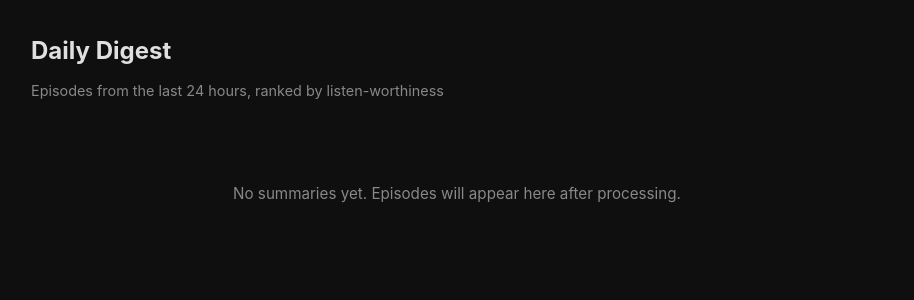
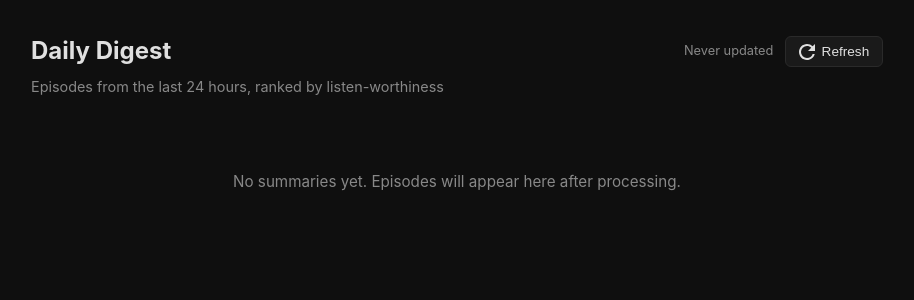
Before and after one commit to guptaShourya/AI-Podcast-assistant, a FastAPI app: page /ui in a window 1280 px wide. Shown: the part 61-361 px from the top of the page, without its empty margins (183-1097 px from the left). Run offline with FastAPI, Linux system fonts and the light colour scheme; data that the repository does not hold is empty; parts of the project's set-up code (start-up, migrations or seed data) failed here and were passed over.

Commit message:
feat: add last updated timestamp and refresh functionality to digest page

```diff
--- a/app/ui/static/style.css
+++ b/app/ui/static/style.css
@@ -93,6 +93,69 @@ h1 {
   color: var(--text-muted);
   font-size: 0.9rem;
   margin-bottom: 2rem;
+}
+
+/* ── Digest Header + Refresh ─────────────── */
+
+.digest-header {
+  display: flex;
+  justify-content: space-between;
+  align-items: flex-start;
+  gap: 1rem;
+  margin-bottom: 1.5rem;
+}
+.digest-header h1 {
+  margin-bottom: 0.25rem;
+}
+.digest-header .subtitle {
+  margin-bottom: 0;
+}
+
+.refresh-bar {
+  display: flex;
+  align-items: center;
+  gap: 0.75rem;
+  flex-shrink: 0;
+  padding-top: 0.25rem;
+}
+
+.last-updated {
+  color: var(--text-muted);
+  font-size: 0.8rem;
+  white-space: nowrap;
+}
+
+.btn-refresh {
+  display: inline-flex;
+  align-items: center;
+  gap: 0.4rem;
+  background: var(--surface);
+  border: 1px solid var(--border);
+  color: var(--text);
+  padding: 0.4rem 0.8rem;
+  border-radius: 6px;
+  font-size: 0.85rem;
+  cursor: pointer;
+  transition: background 0.15s, border-color 0.15s;
+}
+.btn-refresh:hover {
+  background: var(--surface-hover);
+  border-color: var(--accent);
+}
+.btn-refresh:disabled {
+  opacity: 0.6;
+  cursor: not-allowed;
+}
+
+.refresh-icon {
+  transition: transform 0.3s;
+}
+.refresh-icon.spinning {
+  animation: spin 1s linear infinite;
+}
+@keyframes spin {
+  from { transform: rotate(0deg); }
+  to { transform: rotate(360deg); }
 }
 
 /* ── Score Badge ─────────────────────────── */
@@ -915,6 +978,15 @@ h1 {
     padding: 0 1rem;
   }
 
+  .digest-header {
+    flex-direction: column;
+    gap: 0.75rem;
+  }
+  .refresh-bar {
+    width: 100%;
+    justify-content: space-between;
+  }
+
   /* ── Nav hamburger ── */
   .nav-toggle {
     display: flex;
--- a/app/ui/templates/digest.html
+++ b/app/ui/templates/digest.html
@@ -1,9 +1,30 @@
 {% extends "base.html" %} {% block title %}Daily Digest — Podcast Assistant{%
 endblock %} {% block content %}
-<h1>Daily Digest</h1>
-<p class="subtitle">
-  Episodes from the last 24 hours, ranked by listen-worthiness
-</p>
+<div class="digest-header">
+  <div>
+    <h1>Daily Digest</h1>
+    <p class="subtitle">
+      Episodes from the last 24 hours, ranked by listen-worthiness
+    </p>
+  </div>
+  <div class="refresh-bar">
+    <span class="last-updated" id="lastUpdated">
+      {% if last_updated %}
+        Updated {{ last_updated.strftime('%b %d, %H:%M') }} UTC
+      {% else %}
+        Never updated
+      {% endif %}
+    </span>
+    <form action="/ui/refresh" method="post" id="refreshForm">
+      <button type="submit" class="btn-refresh" id="refreshBtn" title="Poll feeds & process new episodes">
+        <svg class="refresh-icon" id="refreshIcon" width="16" height="16" viewBox="0 0 16 16" fill="none">
+          <path d="M13.65 2.35A7.958 7.958 0 008 0C3.58 0 .01 3.58.01 8S3.58 16 8 16c3.73 0 6.84-2.55 7.73-6h-2.08A5.99 5.99 0 018 14 6 6 0 012 8a6 6 0 016-6c1.66 0 3.14.69 4.22 1.78L9 7h7V0l-2.35 2.35z" fill="currentColor"/>
+        </svg>
+        <span id="refreshText">Refresh</span>
+      </button>
+    </form>
+  </div>
+</div>
 
 {% if digest %} {% for item in digest %}
 <a
@@ -37,4 +58,16 @@ endblock %} {% block content %}
 <div class="empty">
   <p>No summaries yet. Episodes will appear here after processing.</p>
 </div>
-{% endif %} {% endblock %}
+{% endif %}
+
+<script>
+document.getElementById('refreshForm').addEventListener('submit', function(e) {
+  const btn = document.getElementById('refreshBtn');
+  const icon = document.getElementById('refreshIcon');
+  const text = document.getElementById('refreshText');
+  btn.disabled = true;
+  icon.classList.add('spinning');
+  text.textContent = 'Refreshing…';
+});
+</script>
+{% endblock %}
--- a/app/ui/views.py
+++ b/app/ui/views.py
@@ -27,8 +27,12 @@ router = APIRouter(prefix="/ui", tags=["ui"])
 
 @router.get("", response_class=HTMLResponse)
 async def digest_page(request: Request):
+    from sqlalchemy import func
+    from app.db.models import Summary
     async with async_session() as session:
         digest = await get_daily_digest(session)
+        result = await session.execute(select(func.max(Summary.created_at)))
+        last_updated = result.scalar_one_or_none()
     items = []
     for d in digest:
         items.append(
@@ -39,8 +43,17 @@ async def digest_page(request: Request):
             }
         )
     return templates.TemplateResponse(
-        request, "digest.html", {"digest": items, "active": "digest"}
+        request, "digest.html", {"digest": items, "active": "digest", "last_updated": last_updated}
     )
+
+
+@router.post("/refresh")
+async def manual_refresh(background_tasks: BackgroundTasks):
+    from app.services.rss import sync_feeds_from_yaml, poll_all_feeds
+    await sync_feeds_from_yaml()
+    await poll_all_feeds()
+    background_tasks.add_task(process_pending_episodes)
+    return RedirectResponse(url="/ui", status_code=303)
 
 
 @router.get("/podcasts", response_class=HTMLResponse)
```
Also changed, not shown: app/api/routes.py (+12 -0 lines), app/scheduler/jobs.py (+8 -1 lines).
